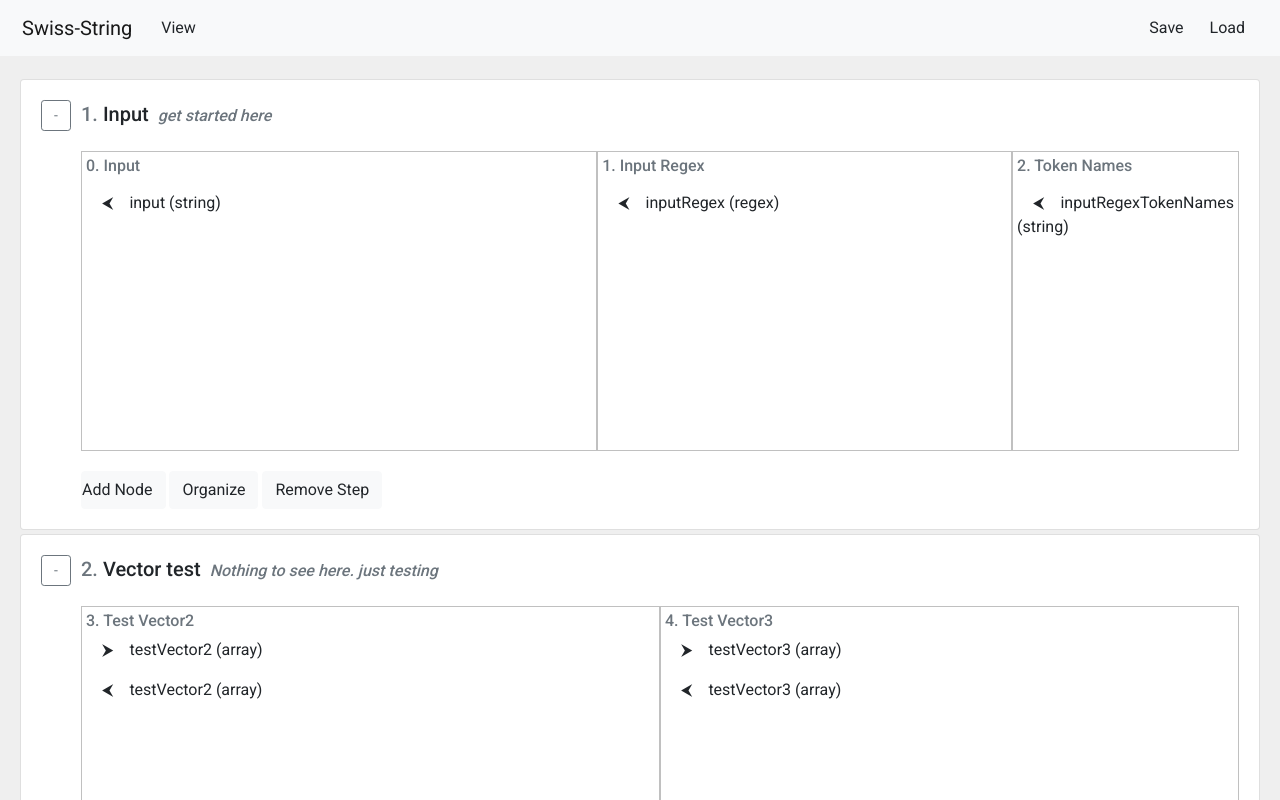
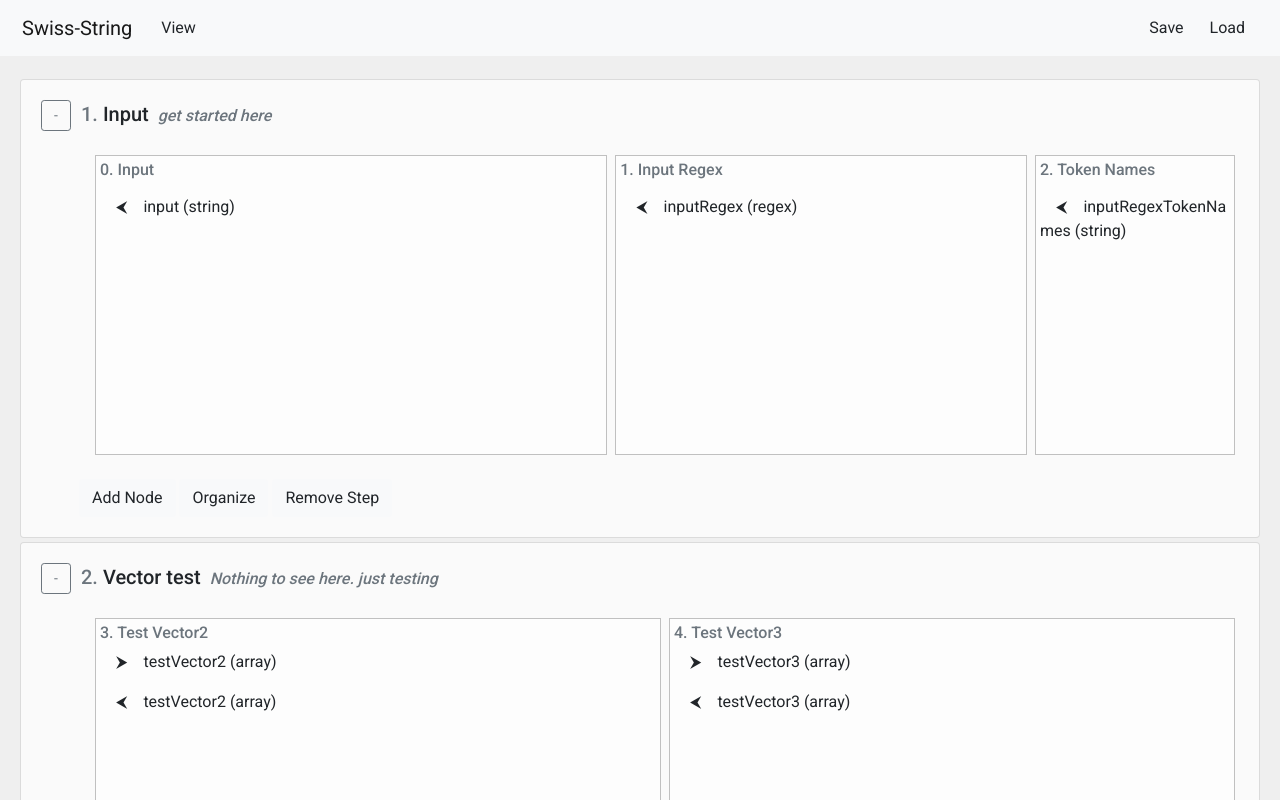
Before and after one commit to vicksonzero/swiss-string, an Angular app: page / in a window 1280 px wide. Shown: the top 800 px of the page. Built offline with nearby package versions, Linux system fonts and the light colour scheme.

Commit message:
Button styles; Column styles; Button Group Styles

```diff
--- a/src/app/column/column.component.html
+++ b/src/app/column/column.component.html
@@ -1,5 +1,6 @@
 <div class="toolbar" *ngIf="isOrganizeMode">
   <div class="filler"></div>
+  <div class="btn-group btn-group-sm">
     <button class="btn btn-secondary btn-sm" [class.disabled]="!canSizeUp" (click)="onClickResizeButton(+1)">
       <fa-icon [icon]="faPlus" size="xs"></fa-icon>
     </button>
@@ -18,5 +19,6 @@
       <fa-icon [icon]="faTrashAlt" size="xs"></fa-icon>
     </button>
   </div>
+</div>
 
 <app-node [nodeInstance]="nodeInstance"></app-node>
--- a/src/app/column/column.component.scss
+++ b/src/app/column/column.component.scss
@@ -1,8 +1,10 @@
 :host {
+  margin: 4px;
   padding: 4px;
   border: 1px silver solid;
   display: block;
   background-color: rgba(255, 255, 255, 0.7);
+  min-width: 200px;
 }
 
 .toolbar {
--- a/src/app/step/step.component.scss
+++ b/src/app/step/step.component.scss
@@ -9,21 +9,26 @@
 
 .card-subtitle {
   margin-bottom: 0;
-  margin-left: 40px;
+  margin-left: 50px;
 }
 
 .card {
   margin-top: 4px;
   margin-bottom: 4px;
+  background-color: rgba(255, 255, 255, 0.7);
 }
 
 .step-body {
-  margin-left: 40px;
+  margin-left: 50px;
   padding-top: 0;
+
+  app-transition-group {
+    overflow-x: auto;
+  }
 }
 
 .step-buttons {
-  margin-left: 40px;
+  margin-left: calc(50px - 0.75rem);
   padding-top: 0;
 }
 
@@ -32,12 +37,11 @@
   font-style: italic;
 }
 
-.btn-light:first-child {
-  padding-left: 0;
-}
-
 .column.isMobile {
   width: 100%;
+  margin-left: 0;
+  margin-right: 0;
+  margin-bottom: 1em;
 }
 
 .flip-list {
--- a/src/styles.scss
+++ b/src/styles.scss
@@ -20,6 +20,18 @@ body {
   background-color: $primary-color;
 }
 
+.btn-secondary {
+  background-color: white;
+  border: #5a6268 solid 1px;
+  color: #5a6268;
+
+  &.disabled {
+    background-color: white;
+    border-color: #AAA;
+    color: #AAA;
+  }
+}
+
 
 .app-text-secondary {
   color: $primary-color;
```
Lines whose indentation alone changed are shown as unchanged.
